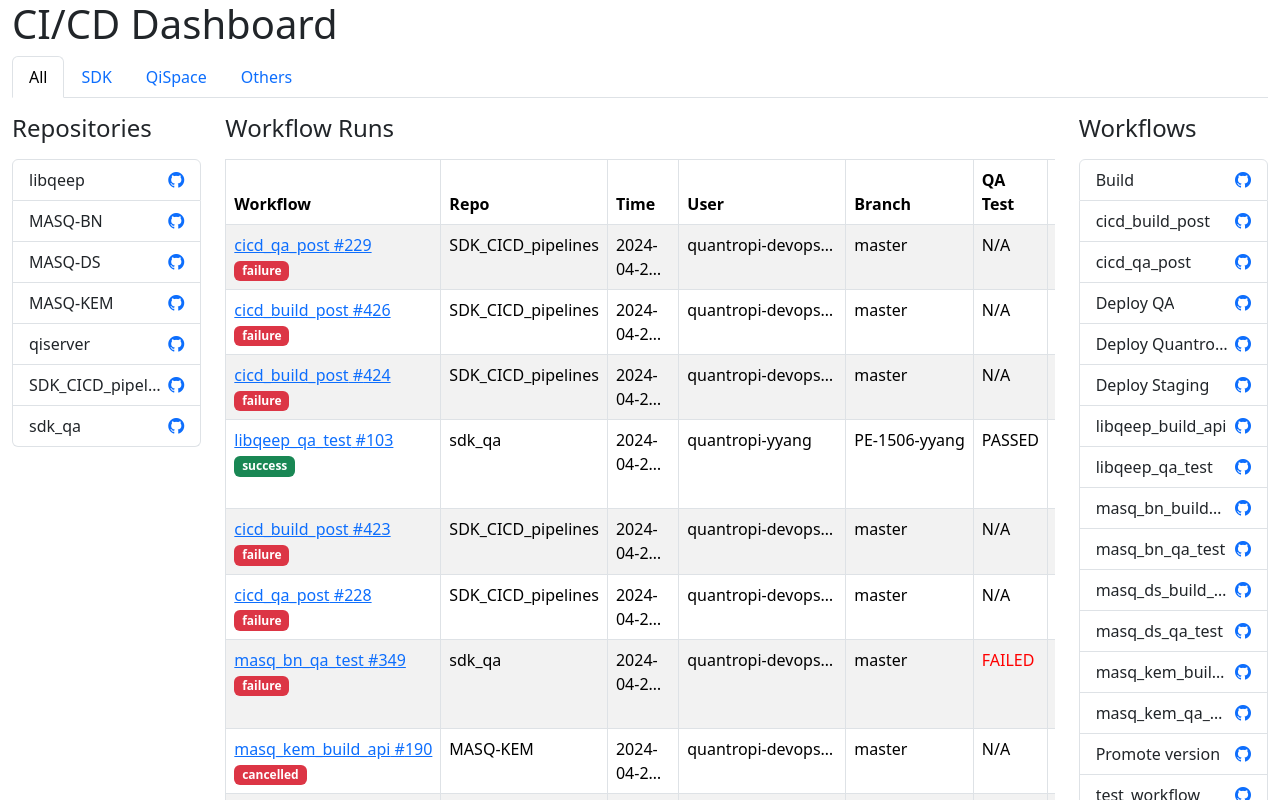
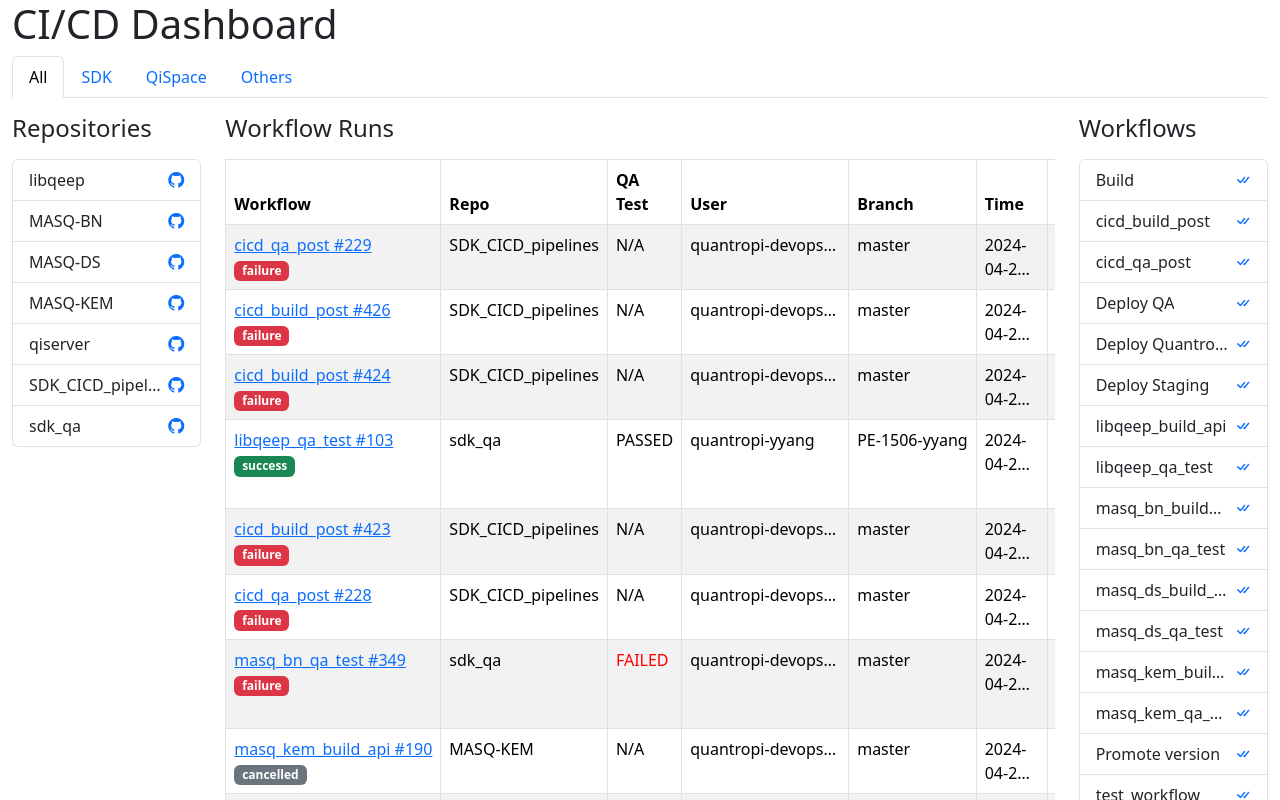
Before and after one commit to quantropi/cicd_dashboard, a React (Create React App) app: page / in a window 1280 px wide. Shown: the top 800 px of the page. Built offline with nearby package versions, Linux system fonts and the light colour scheme.

Commit message:
Updated UI and data process based on request

```diff
--- a/data_process/data_process.js
+++ b/data_process/data_process.js
@@ -160,7 +160,7 @@ async function updateComponentsAndRuns(incomingData, fetchedData) {
 
   // Validate test_result
   const validResults = ["PASSED", "FAILED", "ABORTED"];
-  let validatedTestResult = validResults.includes(incomingData.test_result.toUpperCase()) ? incomingData.test_result.toUpperCase() : "";
+  let validatedTestResult = fetchedData.conclusion != "cancelled" && validResults.includes(incomingData.test_result.toUpperCase()) ? incomingData.test_result.toUpperCase() : "";
 
   // Add the new run to runs.json
   runs.push({
--- a/public/data/runs.json
+++ b/public/data/runs.json
@@ -236,7 +236,7 @@
     "branch": "PE-1506-yyang",
     "status": "cancelled",
     "isqa": true,
-    "test_result": "FAILED",
+    "test_result": "",
     "s3_urls": "s3://qispace-sdk-artifacts/builds/masq-kem/179/test-186"
   },
   {
--- a/src/components/Run.tsx
+++ b/src/components/Run.tsx
@@ -32,7 +32,7 @@ const Run: React.FC<RunProps> = ({ run }) => {
           </a>
         </OverlayTrigger>
         <br/>
-        <Badge bg={run.status === "success" ? "success" : "danger"}>
+        <Badge bg={run.status === "success" ? "success" : run.status === "cancelled" ? "secondary" : "danger"}>
           {run.status}
         </Badge>
       </td>
@@ -42,9 +42,16 @@ const Run: React.FC<RunProps> = ({ run }) => {
         </div>
       </td>
       <td>
-        <div className="time-display" style={{ maxWidth: '200px' }}>
-          {formatLocalTime(run.time)}
-        </div>
+        {run.test_result !== "" ? (
+          <div
+            className="text-truncate"
+            style={{
+              maxWidth: '150px',
+              color: run.test_result === 'FAILED' ? 'red' : 'inherit',
+            }}>
+            {run.test_result}
+          </div>
+        ) : 'N/A'}
       </td>
       <td>
         <div className="text-truncate" style={{ maxWidth: '150px' }}>
@@ -57,16 +64,9 @@ const Run: React.FC<RunProps> = ({ run }) => {
         </div>
       </td>
       <td>
-        {run.isqa ? (
-          <div
-            className="text-truncate"
-            style={{
-              maxWidth: '150px',
-              color: run.test_result === 'FAILED' ? 'red' : 'inherit',
-            }}>
-            {run.test_result}
-          </div>
-        ) : 'N/A'}
+        <div className="time-display" style={{ maxWidth: '200px' }}>
+          {formatLocalTime(run.time)}
+        </div>
       </td>
       <td>{run.s3_urls !== "" ? run.s3_urls : 'N/A'}</td>
     </tr>
--- a/src/components/Runs.tsx
+++ b/src/components/Runs.tsx
@@ -87,10 +87,10 @@ const Runs: React.FC<RunsProps> = ({ selectedTab, selectedRepo, selectedWorkflow
           <tr>
             <th>Workflow</th>
             <th>Repo</th>
-            <th>Time</th>
+            <th>QA Test</th>
             <th>User</th>
             <th>Branch</th>
-            <th>QA Test</th>
+            <th>Time</th>
             <th>S3 URLs</th>
           </tr>
         </thead>
--- a/src/components/Workflows.tsx
+++ b/src/components/Workflows.tsx
@@ -61,7 +61,7 @@ const Workflows: React.FC<WorkflowsProps> = ({ selectedTab, selectedRepo, tabsDa
               {workflow.name}
           </span>
           <a href={workflow.url} target="_blank" rel="noopener noreferrer">
-            <i className="bi bi-github"></i>
+            <i className="bi bi-check-all"></i>
           </a>
           </ListGroup.Item>
         ))}
```
